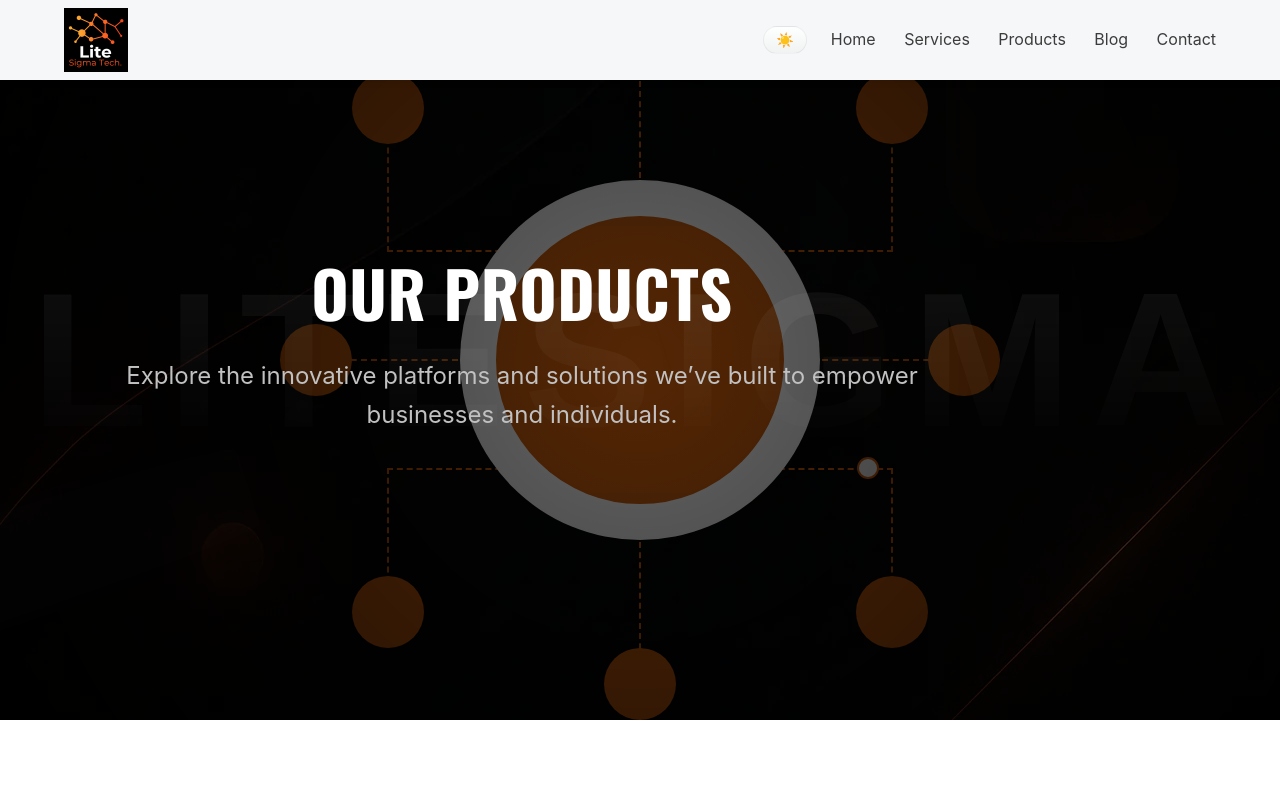
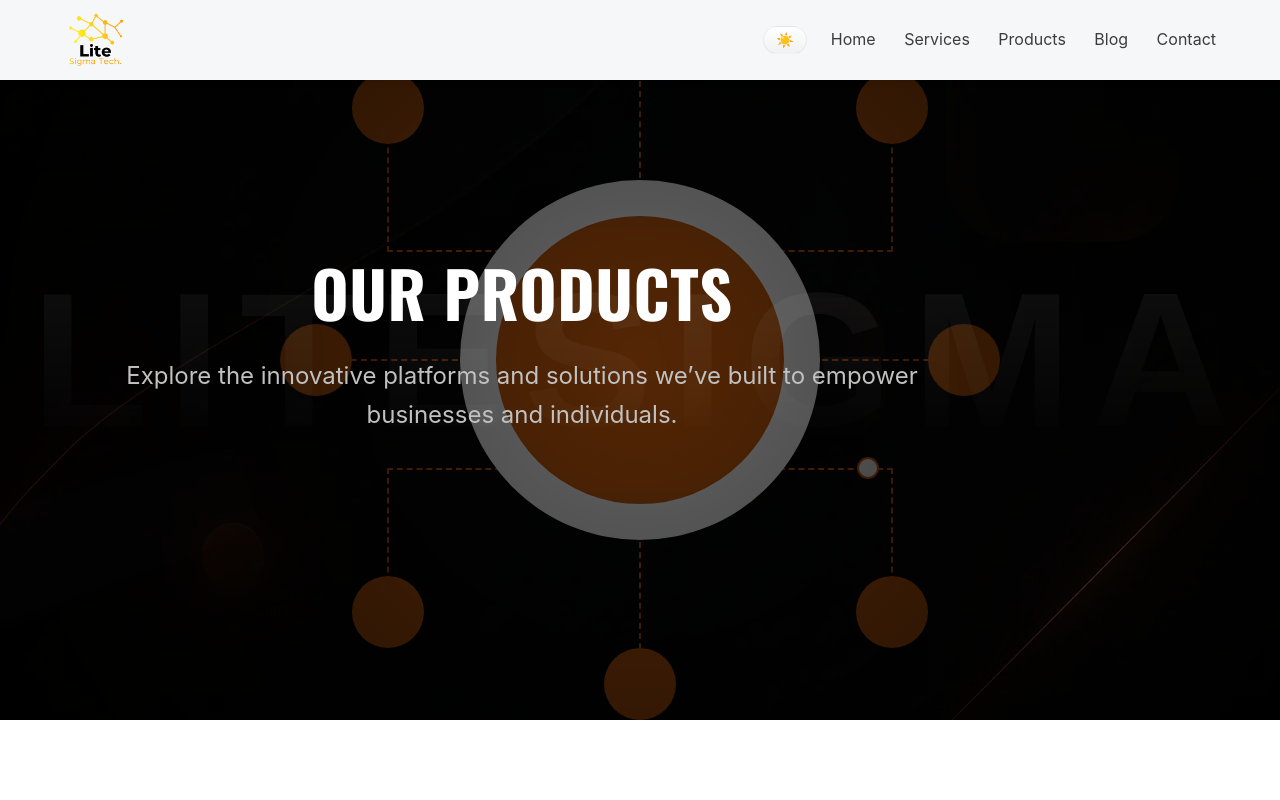
Before and after one commit to AduDanielTech/litesigmaMain, a plain HTML site: page products.html in a window 1280 px wide. Shown: the top 800 px of the page. Drawn offline with nearby package versions, Linux system fonts and the light colour scheme.

Commit message:
updated the light mode logo

```diff
--- a/assets/css/style.css
+++ b/assets/css/style.css
@@ -1393,7 +1393,7 @@
 /* Light theme override when data-theme="light" on <html> */
 :root[data-theme="light"],
 html[data-theme="light"] {
-  --color-bg: #FFFFFF;
+  --color-bg: white;
   --color-surface: #F6F7F9;
   --color-text: #0A0A0A;
   --color-text-muted: #3c3c3c; /* gray-500 */
@@ -1404,7 +1404,7 @@ html[data-theme="light"] {
   --logo-bg:transparent;
   /* slightly darker alt accent for light */
   /* optional surfaces/box shadows for light mode */
-  --logo-bg:black;
+
   --card-shadow: 0 6px 18px rgba(15, 23, 42, 0.06);
 }
 
--- a/assets/js/main.js
+++ b/assets/js/main.js
@@ -59,43 +59,44 @@ document.addEventListener("DOMContentLoaded", () => {
 
 
 
-  /* Theme toggle logic: detect OS preference, persist choice, and react to changes. */
+/* Theme toggle + logo swap */
 (function () {
   const storageKey = 'site-theme';
   const themeToggle = document.getElementById('theme-toggle');
   const icon = themeToggle ? themeToggle.querySelector('.icon') : null;
   const root = document.documentElement;
+  const logo = document.getElementById('site-logo');
 
-  // Return 'dark' or 'light'
+  const logoDark = 'assets/images/litesigma_logo.webp';
+  const logoLight = 'assets/images/litesigma_logo_light.png';
+
   function detectOSTheme() {
-    if (window.matchMedia && window.matchMedia('(prefers-color-scheme: dark)').matches) {
-      return 'dark';
-    }
-    return 'light';
+    return window.matchMedia('(prefers-color-scheme: dark)').matches ? 'dark' : 'light';
   }
 
   function applyTheme(theme) {
-    // Apply to <html> so CSS selectors like html[data-theme="light"] work
     root.setAttribute('data-theme', theme);
 
-    // Update accessible state & icon
     if (themeToggle) {
       const isDark = theme === 'dark';
       themeToggle.setAttribute('aria-pressed', String(isDark));
       if (icon) icon.textContent = isDark ? '🌙' : '☀️';
     }
+
+    if (logo) {
+      logo.src = theme === 'dark' ? logoDark : logoLight;
+    }
   }
 
-  // Load saved theme or detect and apply
+  // initial theme (saved > OS)
   const saved = localStorage.getItem(storageKey);
-  if (saved === 'light' || saved === 'dark') {
+  if (saved === 'dark' || saved === 'light') {
     applyTheme(saved);
   } else {
-    // No saved choice — use OS preference
     applyTheme(detectOSTheme());
   }
 
-  // Listen to toggle clicks
+  // toggle click
   if (themeToggle) {
     themeToggle.addEventListener('click', function (e) {
       e.preventDefault();
@@ -106,15 +107,11 @@ document.addEventListener("DOMContentLoaded", () => {
     });
   }
 
-  // If the user hasn't explicitly chosen a theme, follow OS changes in real time
-  // Only auto-apply if there is no saved theme
+  // follow OS preference if no manual override
   if (!saved && window.matchMedia) {
     const mq = window.matchMedia('(prefers-color-scheme: dark)');
     mq.addEventListener
       ? mq.addEventListener('change', (e) => applyTheme(e.matches ? 'dark' : 'light'))
       : mq.addListener((e) => applyTheme(e.matches ? 'dark' : 'light'));
   }
-
-  // Expose a tiny hook for devs (optional)
-  window.__applyTheme = applyTheme;
 })();
--- a/products.html
+++ b/products.html
@@ -17,9 +17,14 @@
 <body>
   <!-- ====== HEADER ====== -->
   <header>
-    <a href="index.html" class="logo">
-      <img src="assets/images/litesigma_logo.webp" alt="logo" class="litesigma_logo">
-    </a>
+  <a class="logo" href="index.html">
+  <img
+    id="site-logo"
+    src="assets/images/litesigma_logo.webp"
+    alt="LiteSigma logo"
+    class="litesigma_logo"
+  />
+</a>
 
           <!-- header right-side controls -->
   <div class="header-controls" style="margin-left:auto; align-items:center;">
@@ -125,7 +130,7 @@
     <div class="footer-container">
       <div class="footer-col">
         <div class="footer-logo">
-          <img src="assets/images/litesigma_logo.webp" alt="Lite Sigma Logo">
+          <img src="assets/images/litesigma_logo.webp" id="site-logo" alt="Lite Sigma Logo">
         </div>
         <p>Lite Sigma delivering business solutions.</p>
       </div>
```
Also changed, not shown: contact-us.html (+23 -22 lines), index.html (+4 -2 lines), services.html (+9 -4 lines), assets/images/litesigma_logo_light.png (added).
